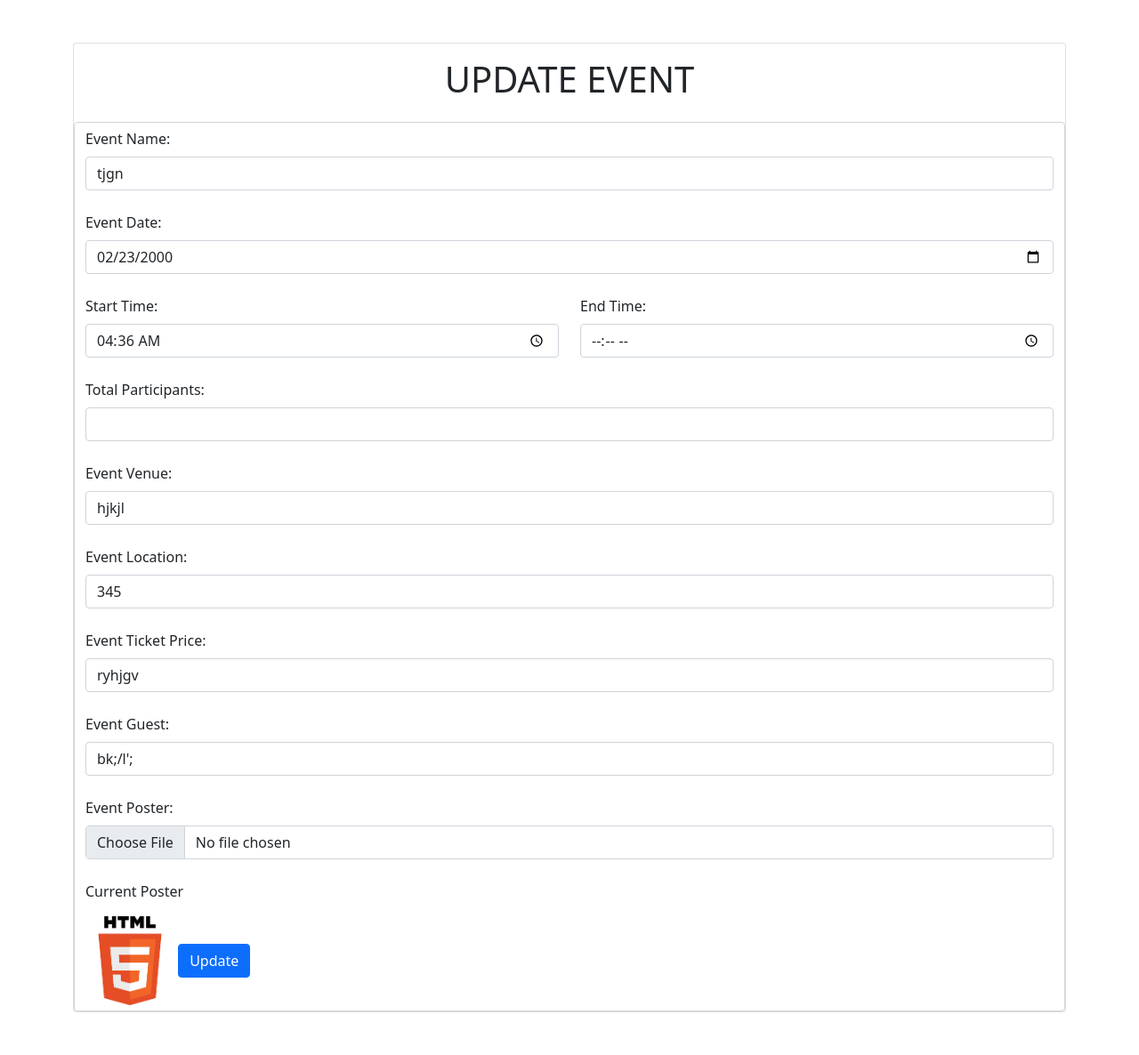
After one commit to nahvanoor/django, a Django app: page /updateevent/1 in a window 1280 px wide. The commit adds this page. Shown: the whole page at 89% size. Run offline with Django 4.2, Linux system fonts and the light colour scheme; data comes from the database, SQL or seed files in the repository; both versions use the stored data as it was after the commit.

Commit message:
initial commit

```diff
--- a/demo/demoapp/models.py
+++ b/demo/demoapp/models.py
@@ -30,3 +30,15 @@ class Menucard(models.Model):
     name=models.CharField(max_length=100)
     ingredients=models.CharField(max_length=500)
     price=models.CharField(max_length=100)
+
+class Event(models.Model):
+    event_name=models.CharField(max_length=50)
+    event_date=models.CharField(max_length=50)
+    start_time=models.CharField(max_length=50)
+    end_time=models.CharField(max_length=50)
+    total_participants=models.CharField(max_length=50)
+    event_venue=models.CharField(max_length=50)
+    event_location=models.CharField(max_length=100)
+    event_ticket_price=models.CharField(max_length=50)
+    event_guest=models.CharField(max_length=50)
+    event_poster=models.ImageField(upload_to="event_posters/",null=True,blank=True)
--- a/demo/demoapp/urls.py
+++ b/demo/demoapp/urls.py
@@ -5,7 +5,7 @@ urlpatterns = [
     path("",views.home),
     path("login/",views.login),
     path("register",views.register),
-    path("admin_home/",views.admin_home),
+    path("admin_home",views.admin_home),
     path("user_home",views.user_home),
     path("book",views.book),
     path("show_book",views.show_book),
@@ -16,6 +16,10 @@ urlpatterns = [
     path("show_menu",views.show_menu),
     path("user_menu",views.user_menu),
     path("updatemenu/<id>",views.updatemenu),
-    path("deletemenu/<id>",views.deletemenu)
+    path("deletemenu/<id>",views.deletemenu),
+    path("addevent",views.add_events),
+    path("showevents",views.show_events),
+    path("updateevent/<id>",views.update_events),
+    path("user_event",views.user_events)
 
 ]
--- a/demo/demoapp/views.py
+++ b/demo/demoapp/views.py
@@ -183,3 +183,60 @@ def deletemenu(request,id):
     menucard.delete()
     # messages.success(request,'Deleted successfully!')
     return HttpResponse("Menu deleted successfully.")
+
+
+def add_events(request):
+    if request.method=="POST" and 'submit' in request.POST:
+        event_name=request.POST['event_name']
+        event_date=request.POST['event_date']
+        start_time=request.POST['start_time']
+        end_time=request.POST['end_time']
+        total_participants=request.POST['total_participants']
+        event_venue=request.POST['event_venue']
+        event_location=request.POST['event_location']
+        event_ticket_price=request.POST['event_ticket_price']
+        event_guest=request.POST['event_guest']
+        event_poster=request.FILES['event_poster']
+        event=Event(event_name=event_name,event_date=event_date,start_time=start_time,end_time=end_time,total_participants=total_participants,event_venue=event_venue,event_location=event_location,event_ticket_price=event_ticket_price,event_guest=event_guest,event_poster=event_poster)
+        event.save()
+        messages.success(request,"Submitted Successfully")
+    return render(request,'add_events.html')
+
+def show_events(request):
+    event=Event.objects.all()
+    return render(request,'show_events.html',{'event':event})
+
+def update_events(request,id):
+    event=Event.objects.get(id=id)
+    if 'update' in request.POST:
+        event_name=request.POST.get('event_name')
+        event_date=request.POST.get('event_date')
+        start_time=request.POST.get('start_time')
+        end_time=request.POST.get('end_time')
+        total_participants=request.POST.get('total_participants')
+        event_venue=request.POST.get('event_venue')
+        event_location=request.POST.get('event_location')
+        event_ticket_price=request.POST.get('event_ticket_price')
+        event_guest=request.POST.get('event_guest')
+        event_poster=request.FILES.get('event_poster')
+        event.event_name=event_name
+        event.event_date=event_date
+        event.start_time=start_time
+        event.end_time=end_time
+        event.total_participants=total_participants
+        event.event_venue=event_venue
+        event.event_location=event_location
+        event.event_ticket_price=event_ticket_price
+        event.event_guest=event_guest
+
+        if event_poster:
+            event.event_poster=event_poster
+
+        event.save()
+        messages.success(request,"Updated Successfully")
+
+    return render(request,'update_event.html',{'event':event})
+
+def user_events(request):
+    event=Event.objects.all()
+    return render(request,'user_events.html',{'event':event})
--- a/demo/templates/admin_home.html
+++ b/demo/templates/admin_home.html
@@ -11,5 +11,7 @@
     <a href="show_book">Show Book</a>
     <a href="menucard">Menu card</a>
     <a href="show_menu">Show menu</a>
+    <a href="addevent">Add events</a>
+    <a href="showevents">Show events</a>
 </body>
 </html>
--- a/demo/templates/show_menu.html
+++ b/demo/templates/show_menu.html
@@ -45,6 +45,10 @@ section{
     }
 </style>
 <body>
+  <header>
+    <h1>The Royal Garden Inn</h1>
+  </header>
+  <section>
     <h2>About us</h2>
     <p>Nestled in the heart of the city, The Royal Garden Inn offers a luxurious escape with elegant rooms, premium amenities, and world-class hospitality. Whether you're visiting for business or leisure, our serene ambiance, fine dining, and exceptional service ensure a truly memorable stay.
 </p>
@@ -66,6 +70,6 @@ section{
 
                 </div>
         </div>
-
+  </section>
 </body>
 </html>
--- /dev/null
+++ b/demo/templates/update_event.html
@@ -0,0 +1,58 @@
+<!DOCTYPE html>
+<html lang="en">
+<head>
+    <meta charset="UTF-8">
+    <meta name="viewport" content="width=device-width, initial-scale=1.0">
+    <title>Update Event</title>
+    <link href="https://cdn.jsdelivr.net/npm/bootstrap@5.0.2/dist/css/bootstrap.min.css" rel="stylesheet">
+</head>
+<body>
+    <div class="container mt-5 mb-5">
+        <div class="card">
+            <h1 class="text-center p-lg-3">UPDATE EVENT</h1>
+            {%if messages%}
+                    {%for message in messages%}
+                        <div class="alert alert-success">{{message}}</div>
+                    {%endfor%}
+            {%endif%}
+            {%if event%}
+            <form action="" method="post" enctype="multipart/form-data" class="form-control">
+                <label for="event_name" class="form-label">Event Name: </label>
+                <input type="text" id="event_name" name="event_name" value="{{event.event_name}}" class="form-control"><br>
+                <label for="event_date" class="form-label">Event Date: </label>
+                <input type="date" id="event_date" name="event_date" value="{{event.event_date}}"class="form-control"><br>
+                <div class="row">
+                    <div class="col-lg-6">
+                        <label for="start_time" class="form-label">Start Time: </label>
+                        <input type="time" id="start_time" name="start_time" value="{{event.start_time}}" class="form-control"><br>
+                    </div>
+                    <div class="col-lg-6">
+                        <label for="end_time" class="form-label">End Time: </label>
+                        <input type="time" id="end_time" name="end_time" value="{{event.end_time}}" class="form-control"><br>
+                    </div>
+                </div>
+                <label for="total_participants" class="form-label">Total Participants: </label>
+                <input type="number" id="total_participants" name="total_participants" value="{{event.total_participants}}" class="form-control"><br>
+                <label for="event_venue" class="form-label">Event Venue: </label>
+                <input type="text" id="event_venue" name="event_venue" value="{{event.event_venue}}" class="form-control"><br>
+                <label for="event_location" class="form-label">Event Location: </label>
+                <input type="text" id="event_location" name="event_location" value="{{event.event_location}}" class="form-control"><br>
+                <label for="event_ticket_price" class="form-label">Event Ticket Price: </label>
+                <input type="text" id="event_ticket_price" name="event_ticket_price" value="{{event.event_ticket_price}}" class="form-control"><br>
+                <label for="event_guest" class="form-label">Event Guest: </label>
+                <input type="text" id="event_guest" name="event_guest" value="{{event.event_guest}}" class="form-control"><br>
+                <label for="event_poster" class="form-label">Event Poster: </label>
+                <input type="file" name="event_poster" id="event_poster" class="form-control"><br>
+
+                {%if event.event_poster%}
+                <p>Current Poster</p>
+                <img src="/media/{{event.event_poster}}" width="100">
+                {%endif%}
+
+                <input type="submit" value="Update" name="update" class="btn btn-primary">
+            </form>
+            {%endif%}
+        </div>
+    </div>
+</body>
+</html>
--- a/demo/templates/user_home.html
+++ b/demo/templates/user_home.html
@@ -9,5 +9,6 @@
     <h1>User home</h1>
     <a href="user_book">Show Book</a>
     <a href="user_menu">Show menu</a>
+    <a href="user_event">Show event</a>
 </body>
 </html>
--- a/demo/templates/user_menu.html
+++ b/demo/templates/user_menu.html
@@ -45,6 +45,10 @@ section{
     }
 </style>
 <body>
+  <header>
+    <h1>The Royal Garden Inn</h1>
+  </header>
+  <section>
     <h2>About us</h2>
     <p>Nestled in the heart of the city, The Royal Garden Inn offers a luxurious escape with elegant rooms, premium amenities, and world-class hospitality. Whether you're visiting for business or leisure, our serene ambiance, fine dining, and exceptional service ensure a truly memorable stay.
 </p>
@@ -63,6 +67,6 @@ section{
 
                 </div>
         </div>
-
+  </section>
 </body>
 </html>
```
Also changed, not shown: demo/templates/add_events.html (added, +51 -0 lines), demo/templates/book.html (+24 -20 lines), demo/templates/menucard.html (+22 -12 lines), demo/templates/show_book.html (+30 -13 lines), demo/templates/show_events.html (added, +41 -0 lines), demo/templates/updatemenu.html (+18 -14 lines), demo/templates/user_events.html (added, +39 -0 lines), demo/db.sqlite3, demo/demoapp/migrations/0008_event.py (added), demo/media/event_posters/html_logo.png (added).
